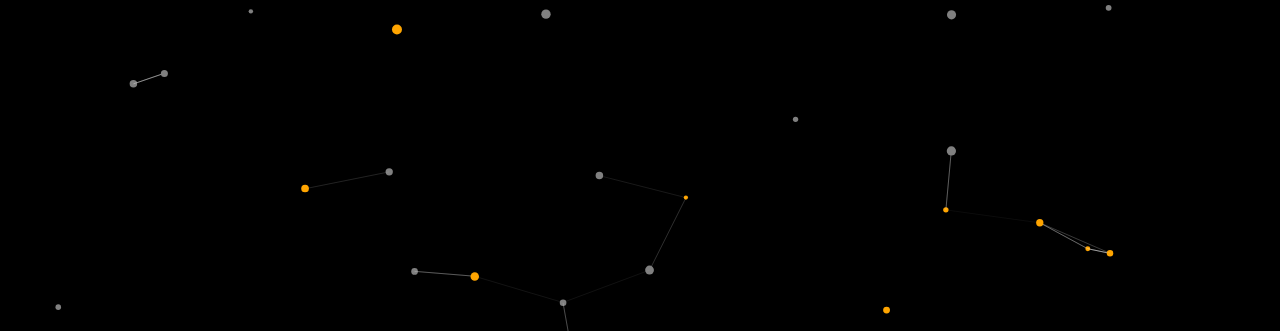
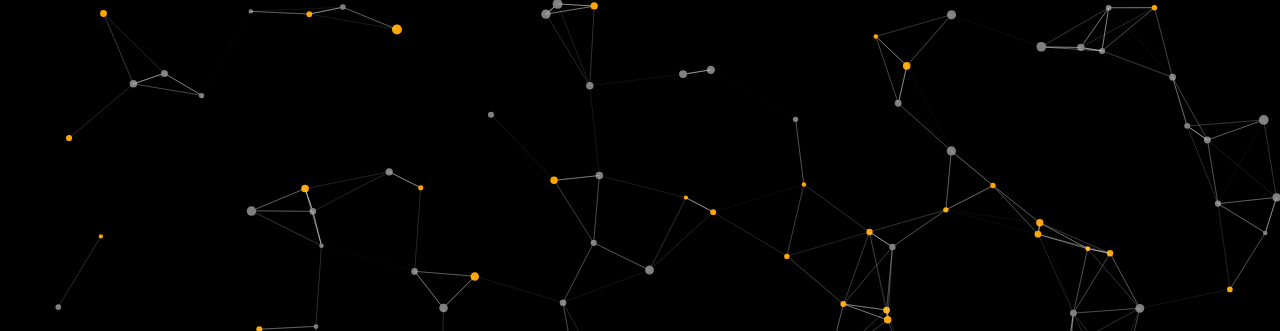
Before and after one commit to Seph29/Lumos-G1, a plain HTML site: page docs/index.html in a window 1280 px wide. Shown: the top 331 px of the page. Drawn offline with Linux system fonts and the light colour scheme.

Commit message:
Update index.html

```diff
--- a/docs/index.html
+++ b/docs/index.html
@@ -50,7 +50,7 @@
 
         // Configuration
         const particleSettings = {
-            count: 50,
+            count: 150,
             color: ['#FFA500', '#808080'],
             maxSpeed: 0.5,
             minSize: 2,
```
